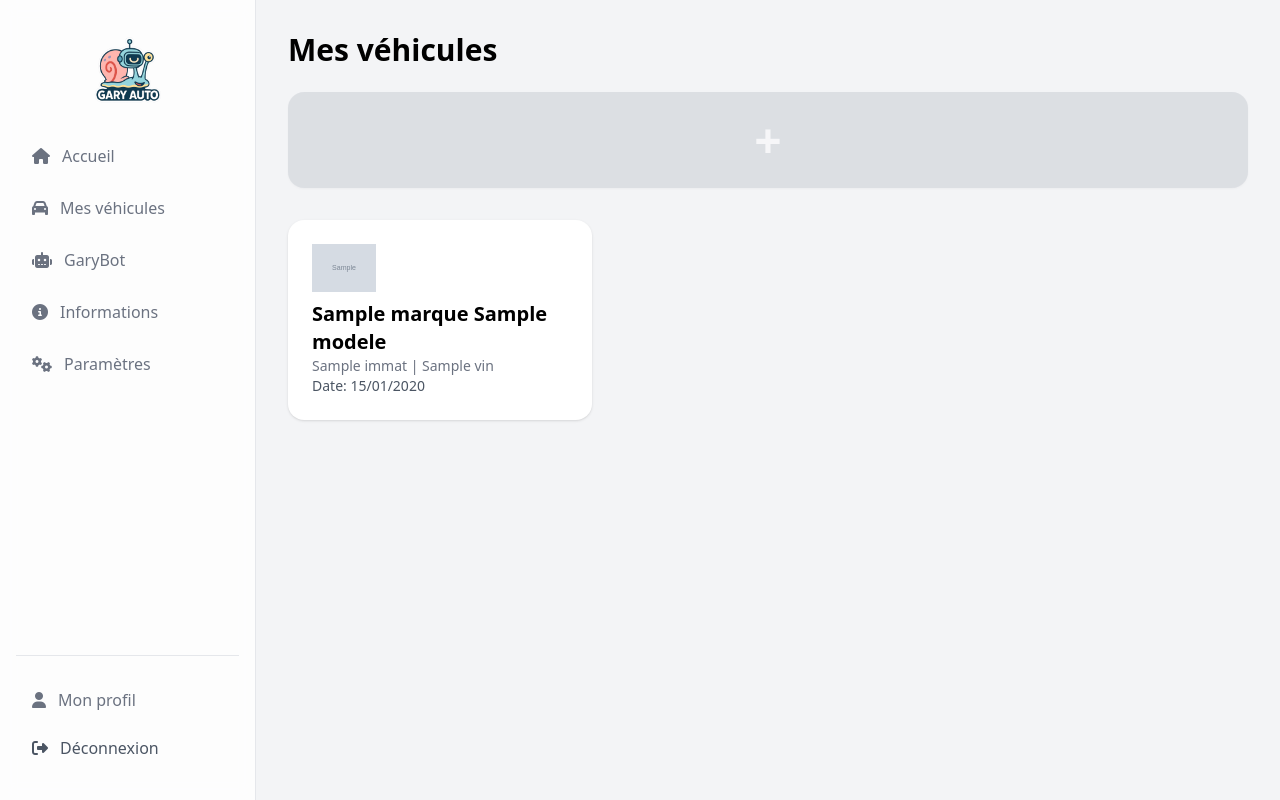
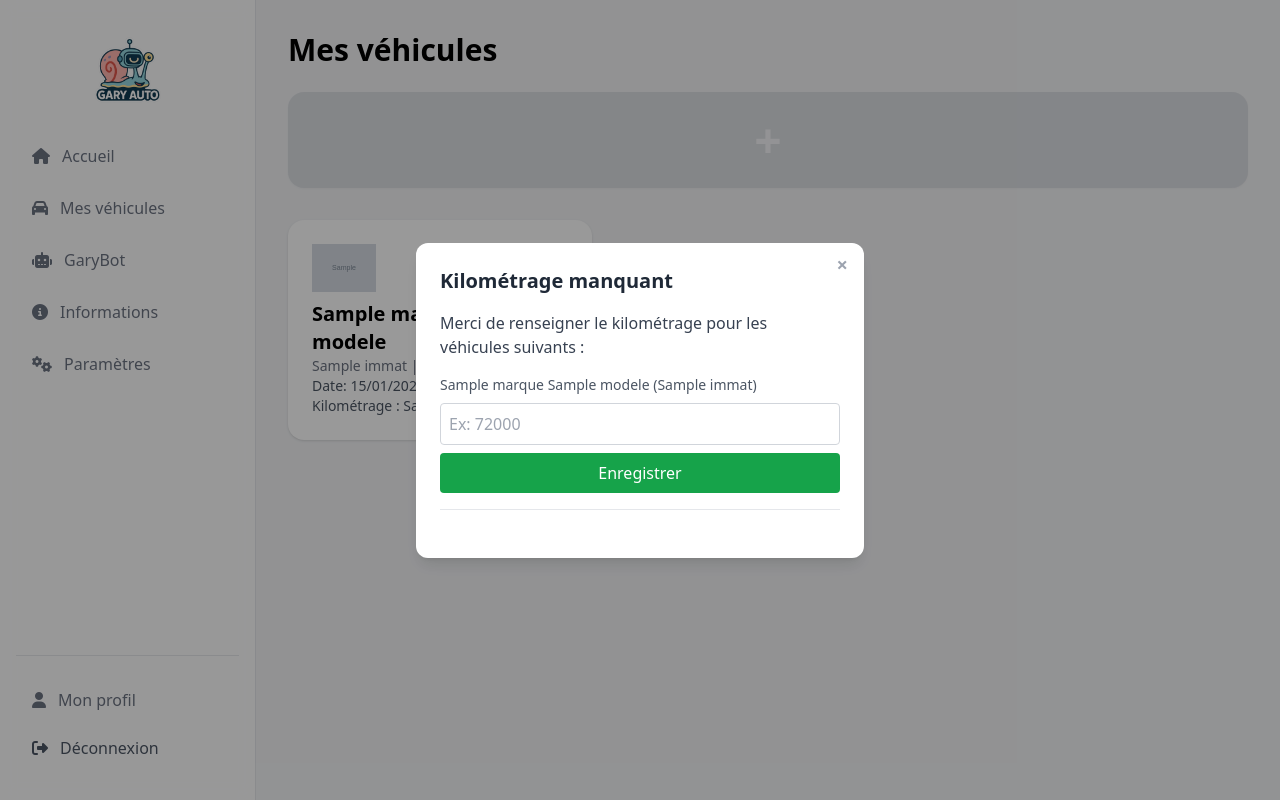
Before and after one commit to Hrivaux/GaryAuto, a Symfony app: template templates/vehicle/index.html.twig in a window 1280 px wide. Run offline with Twig, Linux system fonts and the light colour scheme; the template is opened without the code that fills it: most values are stand-ins (such as "Sample title", 1, 10 or a date in 2020); grey boxes marked "Sample" are stand-in pictures; form fields are guessed from the names that the template uses; some libraries are stand-ins or nearby versions.

Commit message:
ajout des km si pas de km sur le véhicule

```diff
--- a/templates/vehicle/index.html.twig
+++ b/templates/vehicle/index.html.twig
@@ -5,7 +5,43 @@
 {% block body %}
     <h1 class="text-3xl font-bold mb-6">Mes véhicules</h1>
 
-    {% for label, messages in app.flashes %}
+{% if missingKm|length > 0 %}
+    <div id="kmPopup" class="fixed inset-0 bg-black bg-opacity-40 z-50 flex items-center justify-center">
+        <div class="bg-white rounded-xl shadow-lg p-6 w-full max-w-md relative overflow-y-auto max-h-[90vh]">
+            <!-- Bouton fermeture -->
+            <button onclick="document.getElementById('kmPopup').remove()"
+                    class="absolute top-2 right-4 text-xl font-bold text-gray-400 hover:text-red-500">
+                &times;
+            </button>
+
+            <h2 class="text-xl font-semibold text-gray-800 mb-4">Kilométrage manquant</h2>
+            <p class="text-gray-700 mb-4">
+                Merci de renseigner le kilométrage pour les véhicules suivants :
+            </p>
+
+            {% for vehicle in missingKm %}
+                <div class="mb-6 border-b border-gray-200 pb-4">
+                    <p class="text-sm text-gray-600 font-medium mb-2">
+                        {{ vehicle.marque }} {{ vehicle.modele }} ({{ vehicle.immat }})
+                    </p>
+
+                    <form method="POST" action="{{ path('app_vehicle_update_km', { id: vehicle.id }) }}">
+                        <input type="number" name="kilometres" placeholder="Ex: 72000"
+                               class="w-full p-2 border border-gray-300 rounded mb-2" required>
+                        <button type="submit"
+                                class="w-full bg-green-600 text-white py-2 px-4 rounded hover:bg-green-700 transition">
+                            Enregistrer
+                        </button>
+                    </form>
+                </div>
+            {% endfor %}
+        </div>
+    </div>
+{% endif %}
+
+
+{% for label, messages in app.flashes %}
+
         {% for message in messages %}
             <div class="mb-4 p-4 rounded {{ label == 'error' ? 'bg-red-100 text-red-700' : 'bg-green-100 text-green-700' }}">
                 {{ message }}
@@ -31,6 +67,9 @@
                 <h2 class="text-xl font-semibold">{{ vehicle.marque }} {{ vehicle.modele }}</h2>
                 <p class="text-sm text-gray-500">{{ vehicle.immat }} | {{ vehicle.vin }}</p>
                 <p class="text-sm text-gray-600">Date: {{ vehicle.dateMiseEnCirculation ? vehicle.dateMiseEnCirculation|date('d/m/Y') : '—' }}</p>
+                {% if vehicle.kilometres is not null %}
+                    <p class="text-sm text-gray-600">Kilométrage : {{ vehicle.kilometres }} km</p>
+                {% endif %}
             </div>
         {% else %}
             <p class="text-gray-600">Aucun véhicule enregistré.</p>
```
Also changed, not shown: migrations/Version20250520123918.php (added, +35 -0 lines), src/Controller/VehicleController.php (+20 -0 lines), src/Entity/Vehicle.php (+16 -0 lines).
